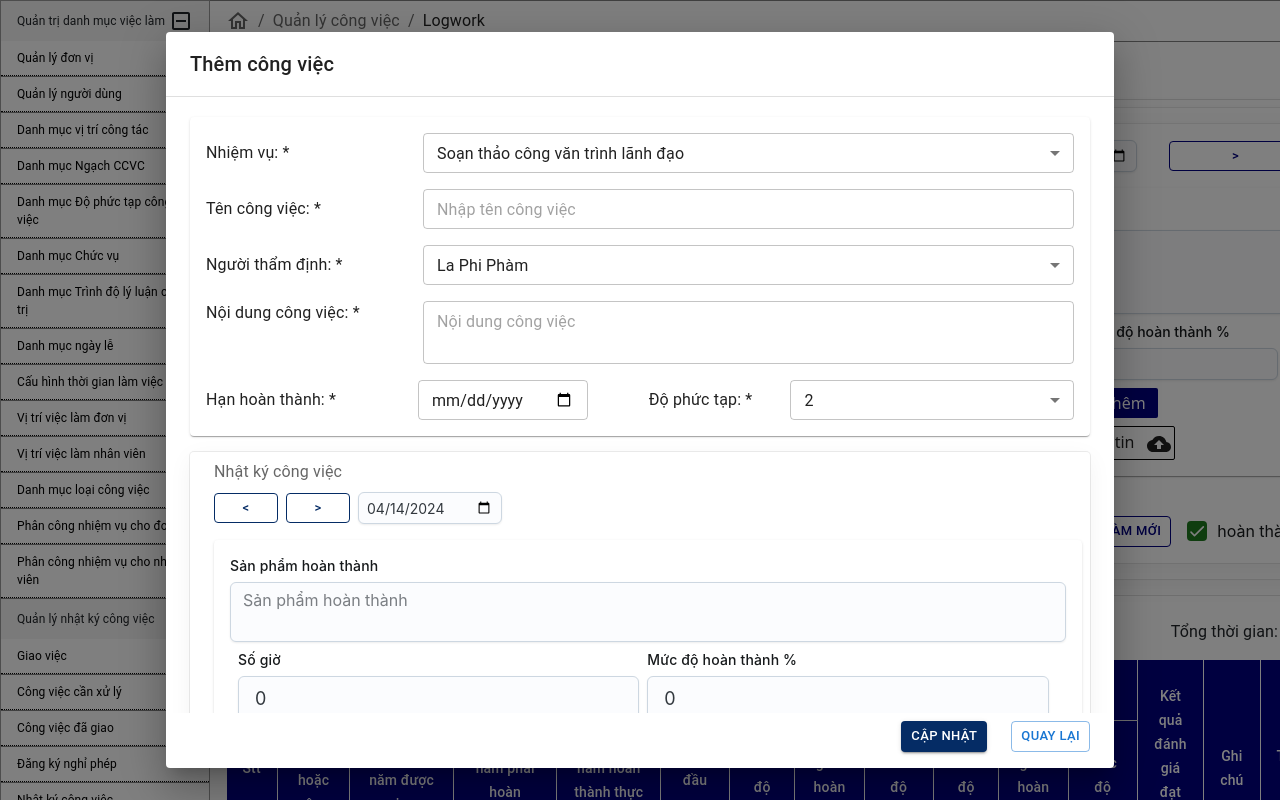
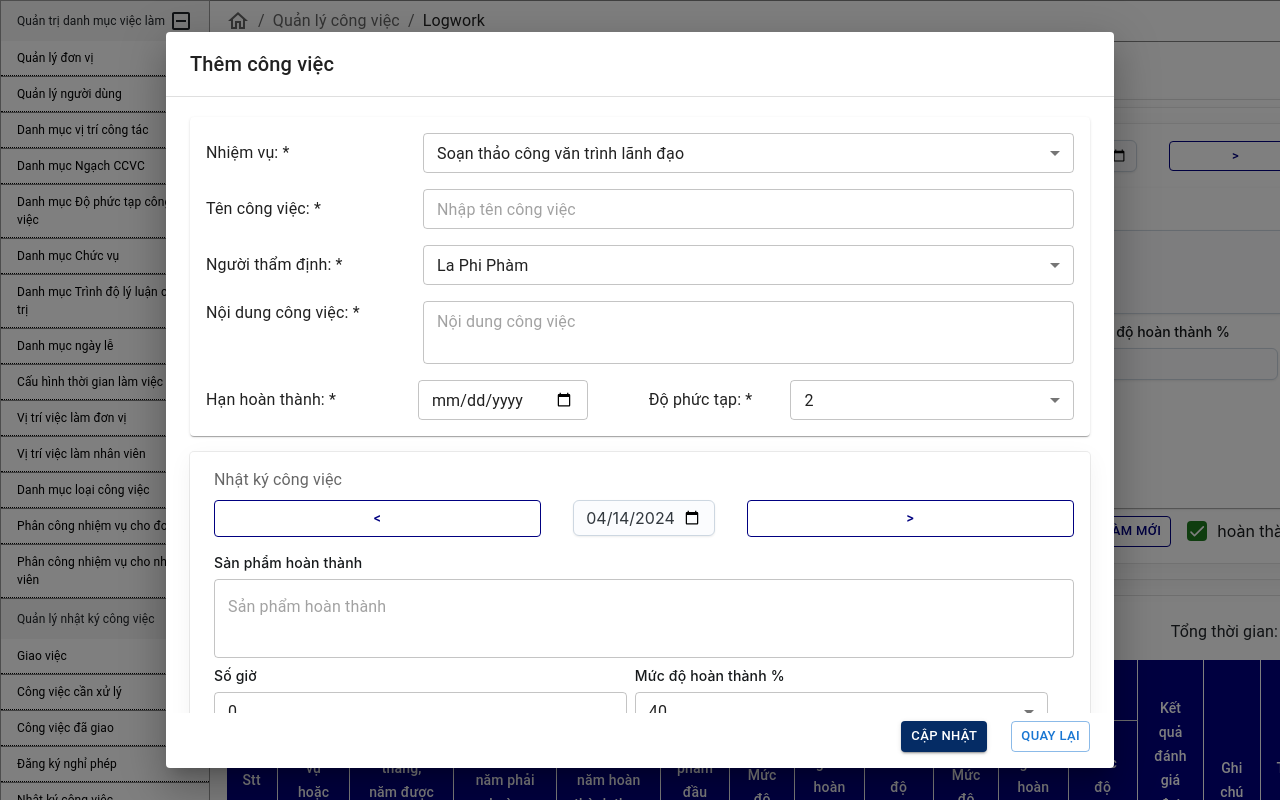
Before and after one commit to ThanhDienGIT/qlcv_ui, a React (Create React App) app: page /logwork in a window 1280 px wide. Both pictures are taken after typing "Sample" into the empty fields and a click on the button "+ THÊM CÔNG VIỆC CÁ NHÂN". Shown: the top 800 px of the page. Built offline with nearby package versions, Linux system fonts and the light colour scheme.

Commit message:
new code

```diff
--- a/src/CSS/AssignJob.css
+++ b/src/CSS/AssignJob.css
@@ -45,6 +45,10 @@
      border-radius: 2px;
      margin-left: 10px;
      cursor: pointer;
+     width: 120px;
+     display: flex;
+     justify-content: center;
+     align-items: center;
 }
 
 
@@ -57,4 +61,8 @@
      margin-left: 5px;
      cursor: pointer;
      border-radius: 2px;
+     width: 120px;
+     display: flex;
+     align-items: center;
+     justify-content: center;
 }
--- a/src/View/AssignJob/AssignJob.js
+++ b/src/View/AssignJob/AssignJob.js
@@ -20,6 +20,7 @@ import Option from '@mui/joy/Option';
 import dayjs from 'dayjs'
 import Checkbox from '@mui/joy/Checkbox';
 import BackupIcon from '@mui/icons-material/Backup';
+import SaveIcon from '@mui/icons-material/Save';
 function AssignJob() {
 
      const StyledTableCell = styled(TableCell)(({ theme }) => ({
@@ -488,13 +489,13 @@ function AssignJob() {
                     </Box>
                     <Box width={'49%'}>
                          <FormControl sx={{ display: 'flex', alignItems: 'center', flexDirection: 'row' }}>
-                              <Typography variant='p'> Văn bản liên quan:</Typography>
+                              <Typography variant='p' flex={0.3}> Văn bản liên quan:</Typography>
 
                               <label htmlFor='form' className='cssButton2'>+ Thêm</label>
                               <TextField type='file' size='sm' hidden id='form' />
                          </FormControl>
                          <Box display={'flex'} alignItems={'center'} marginTop={1}>
-                              <Typography variant='p'>Đính kèm tệp:</Typography>
+                              <Typography variant='p' flex={0.293}>Đính kèm tệp:</Typography>
                               <FormControl sx={{ display: 'flex', alignItems: 'flex-start' }}>
                                    <label htmlFor='form' className='cssButton'> Tải tệp tin  <BackupIcon sx={{ marginLeft: 1 }} /></label>
                                    <TextField type='file' size='sm' hidden id='form' />
@@ -664,8 +665,10 @@ function AssignJob() {
                          </TableContainer>
                     </Box>
                     <Box width={'100%'} display={'flex'} alignItems={'center'} justifyContent={'center'}>
-                         <Button size={'sm'} variant='contained' sx={{ backgroundColor: '#000080', color: 'white' }}>Lưu phân công</Button>
-                         <Button size={'sm'} variant='outlined' sx={{ marginLeft: 2 }}>Hủy</Button>
+                         <Button size={'lg'} variant='contained' sx={{ backgroundColor: '#000080', color: 'white' }}>
+                              Cập nhật
+                         </Button>
+                         <Button size={'lg'} variant='outlined' sx={{ marginLeft: 2 }}>Làm mới</Button>
                     </Box>
 
 
--- a/src/View/LogWork/DiaLogWork.js
+++ b/src/View/LogWork/DiaLogWork.js
@@ -276,37 +276,55 @@ function DiaLogWork() {
                                         </Box>
                                    </Card>
                                    <Box display={'flex'} marginTop={2}>
-                                        <Box width={'100%'} padding={1} paddingLeft={3} borderRadius={1} sx={{ boxShadow: 'rgba(0, 0, 0, 0.05) 0px 6px 24px 0px, rgba(0, 0, 0, 0.08) 0px 0px 0px 1px' }}>
+                                        <Box width={'100%'} padding={2} paddingLeft={3} borderRadius={1} sx={{ boxShadow: 'rgba(0, 0, 0, 0.05) 0px 6px 24px 0px, rgba(0, 0, 0, 0.08) 0px 0px 0px 1px' }}>
                                              <Typography>Nhật ký công việc</Typography>
                                              <Box width={'100%'} marginTop={1} display={'flex'} justifyContent={'space-between'} flexWrap={'wrap'}>
                                                   <Box width={'100%'}>
                                                        <Box display={'flex'} marginBottom={2} flexWrap={'wrap'}>
-                                                            <Box display={'flex'} alignItems={'center'} flexWrap={'wrap'} >
-                                                                 <Button size={'small'} variant='outlined' sx={{ border: '1px solid #052c65', color: '#052c65' }} onClick={yesterday}>
+                                                            <Box width={'100%'} display={'flex'} alignItems={'center'} justifyContent={'space-between'} >
+                                                                 <Button size={'sm'} variant='outlined' fullWidth sx={{ border: '1px solid #000080', color: '#000080' }} onClick={yesterday}>
                                                                       {"<"}
                                                                  </Button>
-                                                                 <Button size={'small'} variant='outlined' sx={{ border: '1px solid #052c65', color: '#052c65', marginLeft: 1, marginRight: 1 }} onClick={today}>
-                                                                      {">"}
-                                                                 </Button>
-                                                                 <Input type='date' size={'sm'} defaultValue={dateRender} value={date} onChange={(e) => {
+                                                                 <Input type='date' sx={{ width: 350, marginLeft: 4, marginRight: 4 }} defaultValue={dateRender} value={date} onChange={(e) => {
                                                                       setDate(dayjs(e.target.value).format('YYYY-MM-DD'))
                                                                       setDateRender(dayjs(e.target.value).format('DD-MM-YYYY'))
                                                                  }} />
+                                                                 <Button size={'sm'} variant='outlined' fullWidth sx={{ border: '1px solid #000080', color: '#000080' }} onClick={today}>
+                                                                      {">"}
+                                                                 </Button>
+
                                                             </Box>
                                                        </Box>
-                                                       <Card sx={{ padding: 2 }}>
+
                                                        <FormControl>
                                                             <FormLabel>Sản phẩm hoàn thành</FormLabel>
-                                                                 <Textarea name='resultcontent' onChange={handleOnChange} value={form.resultcontent} placeholder="Sản phẩm hoàn thành" minRows={2} />
+                                                            <TextField name='resultcontent' onChange={handleOnChange} value={form.resultcontent} placeholder="Sản phẩm hoàn thành" multiline rows={2} />
                                                        </FormControl>
                                                        <Box marginTop={1} marginBottom={1} display={'flex'} alignItems={'center'} >
-                                                                 <FormControl sx={{ marginLeft: 1, width: '48%' }}>
+                                                            <FormControl sx={{ width: '48%' }}>
                                                                  <FormLabel>Số giờ</FormLabel>
-                                                                      <Input name='sum' onChange={handleOnChange} value={Number(form.sum)} size={'lg'} type='number' fullWidth />
+                                                                 <TextField name='sum' onChange={handleOnChange} value={Number(form.sum)} size={'small'} type='number' fullWidth />
                                                             </FormControl>
                                                             <FormControl sx={{ marginLeft: 1, width: '48%' }}>
                                                                  <FormLabel>Mức độ hoàn thành %</FormLabel>
-                                                                      <Input name='progress' onChange={handleOnChange} value={Number(form.progress)} size={'lg'} type='number' fullWidth />
+                                                                 <Select size='small' defaultValue={40}>
+                                                                      <MenuItem value={20}>
+                                                                           20
+                                                                      </MenuItem>
+                                                                      <MenuItem value={40}>
+                                                                           40
+                                                                      </MenuItem>
+                                                                      <MenuItem value={60}>
+                                                                           60
+                                                                      </MenuItem>
+                                                                      <MenuItem value={80}>
+                                                                           80
+                                                                      </MenuItem>
+                                                                      <MenuItem value={100}>
+                                                                           100
+                                                                      </MenuItem>
+                                                                 </Select>
+
                                                             </FormControl>
                                                        </Box>
                                                        <Box display={'flex'} marginTop={2} alignItems={'center'}>
@@ -324,7 +342,7 @@ function DiaLogWork() {
                                                                  </FormControl>
                                                             </Box>
                                                        </Box>
-                                                       </Card>
+
 
                                                   </Box>
                                              </Box>
--- a/src/View/LogWork/LogWork.js
+++ b/src/View/LogWork/LogWork.js
@@ -29,6 +29,8 @@ import RefreshIcon from '@mui/icons-material/Refresh';
 import EventAvailableIcon from '@mui/icons-material/EventAvailable';
 import { Opacity } from '@mui/icons-material';
 import Checkbox from '@mui/joy/Checkbox';
+import AddIcon from '@mui/icons-material/Add';
+import SaveIcon from '@mui/icons-material/Save';
 function LogWork() {
 
 
@@ -443,13 +445,13 @@ function LogWork() {
                                         </Box>
                                         <Box >
                                              <FormControl sx={{ display: 'flex', alignItems: 'center', flexDirection: 'row' }}>
-                                                  <Typography flex={0.6} variant='p'> Văn bản liên quan:</Typography>
+                                                  <Typography flex={0.37} variant='p'> Văn bản liên quan:</Typography>
 
-                                                  <label htmlFor='form' className='cssButton2'>+ Thêm</label>
+                                                  <label htmlFor='form' className='cssButton2'><AddIcon sx={{ marginRight: 0.5 }} /> Thêm</label>
                                                   <TextField type='file' size='sm' hidden id='form' />
                                              </FormControl>
                                              <Box display={'flex'} alignItems={'center'} marginTop={1}>
-                                                  <Typography flex={0.6} variant='p'>Đính kèm tệp:</Typography>
+                                                  <Typography flex={0.362} variant='p'>Đính kèm tệp:</Typography>
                                                   <FormControl sx={{ display: 'flex', alignItems: 'flex-start' }}>
                                                        <label htmlFor='form' className='cssButton'> Tải tệp tin  <BackupIcon sx={{ marginLeft: 1 }} /></label>
                                                        <TextField type='file' size='sm' hidden id='form' />
@@ -461,7 +463,7 @@ function LogWork() {
                               </Box>
                          </Box>
                          <Box sx={{ width: '100%', marginBottom: 1 }} display={'flex'} justifyContent={'flex-end'} alignItems={'center'}>
-                              <Button variant='contained' size='small' sx={{ backgroundColor: '#000080' }} onClick={submit}>
+                              <Button variant='contained' size='small' sx={{ backgroundColor: '#000080' }} startIcon={<SaveIcon />} onClick={submit}>
                                    Cập nhật
                               </Button>
                               <Button variant='outlined' size='small' sx={{ border: '1px solid #000080', color: '#000080', marginLeft: 2 }} startIcon={<RefreshIcon />} onClick={clearForm}>
@@ -507,11 +509,11 @@ function LogWork() {
                               </TableRow>
                               <TableRow>
                                    <StyledTableCell align='center' sx={{ borderRight: '1px solid white' }}>Mức độ phức tạp</StyledTableCell>
-                                   <StyledTableCell align='center' sx={{ borderRight: '1px solid white' }}>Thời gian hoàn thành sản phẩm</StyledTableCell>
-                                   <StyledTableCell align='center' sx={{ borderRight: '1px solid white' }}>Mức độ hoàn thành</StyledTableCell>
+                                   <StyledTableCell align='center' sx={{ borderRight: '1px solid white' }}>Thời gian hoàn thành sản phẩm (Giờ)</StyledTableCell>
+                                   <StyledTableCell align='center' sx={{ borderRight: '1px solid white' }}>Mức độ hoàn thành (%)</StyledTableCell>
                                    <StyledTableCell align='center' sx={{ borderRight: '1px solid white' }}>Mức độ phức tạp</StyledTableCell>
-                                   <StyledTableCell align='center' sx={{ borderRight: '1px solid white' }}>Thời gian hoàn thành sản phẩm</StyledTableCell>
-                                   <StyledTableCell align='center' sx={{ borderRight: '1px solid white' }}>Mức độ hoàn thành</StyledTableCell>
+                                   <StyledTableCell align='center' sx={{ borderRight: '1px solid white' }}>Thời gian hoàn thành sản phẩm (Giờ)</StyledTableCell>
+                                   <StyledTableCell align='center' sx={{ borderRight: '1px solid white' }}>Mức độ hoàn thành (%)</StyledTableCell>
                               </TableRow>
                          </TableHead>
                          <TableBody>
--- a/src/View/Mission/MissionTable.js
+++ b/src/View/Mission/MissionTable.js
@@ -133,8 +133,8 @@ function MissionTable(props) {
                                                   <Checkbox checked={ele.support} name='support' />
                                              </StyledTableCell>
                                              <StyledTableCell align='center' sx={{ borderRight: '1px solid #f0f0f0' }} >
-                                                  <EditNoteOutlinedIcon sx={{ color: '#000080', marginRight: 0.4 }} className='cursor' onClick={() => { props.handleOpenEdit(ele) }} />
-                                                  <DeleteOutlineOutlinedIcon sx={{ color: '#000080' }} className='cursor' onClick={props.handleOpenDelete} />
+                                                  <EditNoteOutlinedIcon sx={{ marginRight: 0.4 }} color='warning' className='cursor' onClick={() => { props.handleOpenEdit(ele) }} />
+                                                  <DeleteOutlineOutlinedIcon className='cursor' color='error' onClick={props.handleOpenDelete} />
                                              </StyledTableCell>
                                         </StyledTableRow >
                                    )
```
Lines whose indentation alone changed are shown as unchanged.
